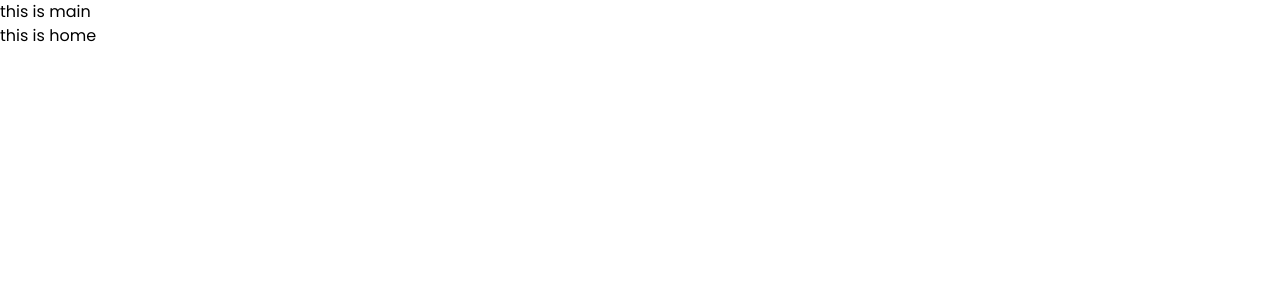
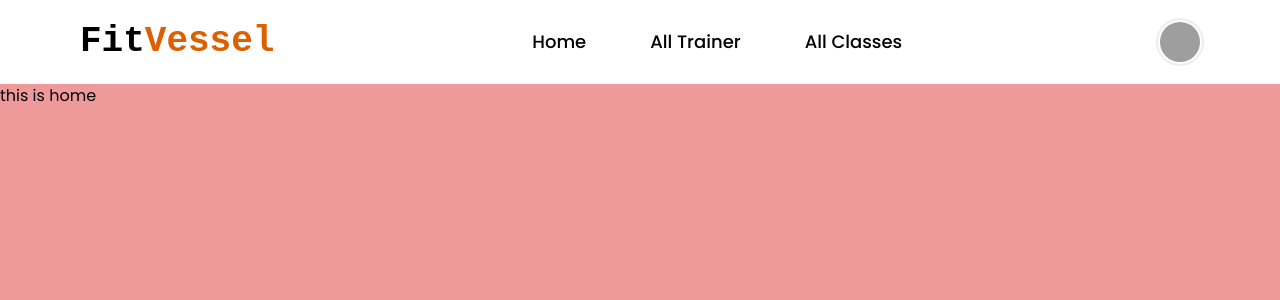
Before and after one commit to fayshal-bin-amir-002/assignment-12-fitVessel, a React (Vite) app: page / in a window 1280 px wide. Shown: the top 300 px of the page. Built offline with nearby package versions, Linux system fonts and the light colour scheme; grey boxes are pictures that could not be loaded; a web font is replaced by a local one.

Commit message:
added navbar

```diff
--- a/index.html
+++ b/index.html
@@ -3,7 +3,7 @@
   <head>
     <meta charset="UTF-8" />
     <meta name="viewport" content="width=device-width, initial-scale=1.0" />
-    <title>React</title>
+    <title>Fit Vessel</title>
   </head>
   <body>
     <div id="root"></div>
--- a/package.json
+++ b/package.json
@@ -10,11 +10,13 @@
     "preview": "vite preview"
   },
   "dependencies": {
+    "@heroicons/react": "^2.1.3",
     "@material-tailwind/react": "^2.1.9",
     "localforage": "^1.10.0",
     "match-sorter": "^6.3.4",
     "react": "^18.2.0",
     "react-dom": "^18.2.0",
+    "react-helmet-async": "^2.0.5",
     "react-router-dom": "^6.22.3",
     "sort-by": "^1.2.0"
   },
--- /dev/null
+++ b/src/components/shared/Container/Container.jsx
@@ -0,0 +1,15 @@
+import PropTypes from 'prop-types';
+
+const Container = ({ children }) => {
+    return (
+        <div className='max-w-[2400px] mx-auto px-4 md:px-8 lg:px-14 xl:px-20'>
+            {children}
+        </div>
+    );
+};
+
+Container.propTypes = {
+    children: PropTypes.node
+};
+
+export default Container;
--- /dev/null
+++ b/src/components/shared/NavBar/NavBar.jsx
@@ -0,0 +1,129 @@
+import { useState, useRef, useEffect } from "react"
+import Container from "../Container/Container"
+import { Link, NavLink } from "react-router-dom"
+
+// Profile Dropdown
+const ProfileDropDown = (props) => {
+
+    const [state, setState] = useState(false)
+    const profileRef = useRef()
+
+    const navigation = [
+        { label: 'Dashboard', to: "/dashboard" },
+        { label: 'Community', to: "/community" }
+    ]
+
+
+    useEffect(() => {
+        const handleDropDown = (e) => {
+            if (!profileRef.current.contains(e.target)) setState(false)
+        }
+        document.addEventListener('click', handleDropDown)
+    }, [])
+
+    return (
+        <div className="bg-opacity-80 w-full">
+            <div className={`relative ${props.class} z-50 w-full`}>
+                <div className="">
+                    <div className="flex items-center space-x-4">
+                        <button ref={profileRef} className="w-10 h-10 outline-none rounded-full ring-offset-2 ring-gray-200 ring-2 lg:focus:ring-[#DC5F00]"
+                            onClick={() => setState(!state)}
+                        >
+                            <img
+                                src="https://i.postimg.cc/cJ3DWwSx/360-F-553796090-XHr-E6-R9jwm-BJUMo9-HKl41hy-HJ5gqt9oz.jpg"
+                                className="w-full h-full rounded-full"
+                            />
+                        </button>
+                        <div className="lg:hidden">
+                            <span className="block">Micheal John</span>
+                            <span className="block text-sm">john@gmail.com</span>
+                        </div>
+                    </div>
+                    <ul className={`bg-white rounded p-2 top-12 right-0 mt-5 space-y-5 lg:absolute lg:border lg:rounded-md lg:text-sm lg:w-52 lg:shadow-md lg:space-y-0 lg:mt-0 ${state ? '' : 'lg:hidden'}`}>
+                        {
+                            navigation.map((item, idx) => (
+                                <li key={idx}>
+                                    <Link to={item.to} className="block lg:p-2.5 hover:bg-blue-gray-100 rounded" >{item.label}</Link>
+                                </li>
+                            ))
+                        }
+                        <li className="block lg:p-2.5">
+                            <Link>
+                                <button className="rounded-md px-3.5 py-2 m-1 overflow-hidden relative group cursor-pointer border-2 font-medium border-[#DC5F00] text-[#DC5F00] ">
+                                    <span className="absolute w-64 h-0 transition-all duration-300 origin-center rotate-45 -translate-x-20 bg-[#DC5F00] top-1/2 group-hover:h-64 group-hover:-translate-y-32 ease"></span>
+                                    <span className="relative text-[#DC5F00] transition duration-300 group-hover:text-white ease">Login</span>
+                                </button>
+                            </Link>
+                        </li>
+                    </ul>
+                </div>
+            </div>
+        </div>
+    )
+}
+
+
+const NavBar = () => {
+
+    const [menuState, setMenuState] = useState(false)
+
+    const navLinks = [
+        { label: 'Home', to: "/" },
+        { label: 'All Trainer', to: "/all-trainer" },
+        { label: 'All Classes', to: "/all-classes" }
+    ]
+
+    return (
+        <div className="bg-white bg-opacity-80 sticky top-0">
+            <Container>
+                <nav className="sticky w-full top-0">
+                    <div className="flex justify-between items-center space-x-8 py-3 mx-auto">
+                        <div className="flex-none lg:flex-initial">
+                            <Link to="/" className=" font-ubuntu font-semibold text-2xl md:text-3xl lg:text-4xl">Fit<span className="text-[#DC5F00]">Vessel</span></Link>
+                        </div>
+                        <div className="flex items-center justify-between">
+                            <div className={` absolute z-20 w-full top-16 left-0 p-4 border-b lg:static lg:block lg:border-none ${menuState ? '' : 'hidden'}`}>
+                                <ul className=" flex items-center gap-6 md:gap-8 lg:gap-16">
+                                    {
+                                        navLinks.map((item, idx) => (
+                                            <li key={idx} className="text-lg font-medium">
+                                                <NavLink to={item.to}>{item.label}</NavLink>
+                                            </li>
+                                        ))
+                                    }
+                                </ul>
+                                <ProfileDropDown
+                                    class="mt-5 pt-5 border-t lg:hidden"
+                                />
+                            </div>
+
+                        </div>
+                        <div className="flex items-center gap-6">
+                            <ProfileDropDown
+                                class="hidden lg:block"
+                            />
+                            <button
+                                className="outline-none text-gray-400 block lg:hidden"
+                                onClick={() => setMenuState(!menuState)}
+                            >
+                                {
+                                    menuState ? (
+                                        <svg xmlns="http://www.w3.org/2000/svg" className="h-6 w-6" fill="none" viewBox="0 0 24 24" stroke="currentColor">
+                                            <path strokeLinecap="round" strokeLinejoin="round" strokeWidth={2} d="M6 18L18 6M6 6l12 12" />
+                                        </svg>
+                                    ) : (
+                                        <svg xmlns="http://www.w3.org/2000/svg" className="h-6 w-6" fill="none" viewBox="0 0 24 24" stroke="currentColor">
+                                            <path strokeLinecap="round" strokeLinejoin="round" strokeWidth={2} d="M4 6h16M4 12h16m-7 6h7" />
+                                        </svg>
+                                    )
+                                }
+                            </button>
+                        </div>
+                    </div>
+                </nav>
+            </Container>
+        </div>
+    );
+};
+
+export default NavBar;
--- a/src/layouts/MainLayout.jsx
+++ b/src/layouts/MainLayout.jsx
@@ -1,9 +1,10 @@
 import { Outlet } from "react-router-dom";
+import NavBar from "../components/shared/NavBar/NavBar";
 
 const MainLayout = () => {
     return (
         <div className="font-poppins">
-            <p>this is main</p>
+            <NavBar></NavBar>
             <Outlet></Outlet>
         </div>
     );
--- a/src/main.jsx
+++ b/src/main.jsx
@@ -5,10 +5,13 @@ import {
 } from "react-router-dom";
 import './index.css'
 import router from './Routes/Router';
+import { HelmetProvider } from 'react-helmet-async';
 
 
 ReactDOM.createRoot(document.getElementById('root')).render(
   <React.StrictMode>
-    <RouterProvider router={router} />
+    <HelmetProvider>
+      <RouterProvider router={router} />
+    </HelmetProvider>
   </React.StrictMode>,
 )
--- a/src/pages/Home/Home.jsx
+++ b/src/pages/Home/Home.jsx
@@ -1,6 +1,11 @@
+import { Helmet } from "react-helmet-async";
+
 const Home = () => {
     return (
-        <div>
+        <div className="min-h-screen w-full bg-red-200">
+            <Helmet>
+                <title>Home | Fit Vessel</title>
+            </Helmet>
             <p>this is home</p>
         </div>
     );
```
Also changed, not shown: 1 other file (tests, documents, lock files or other folders).
